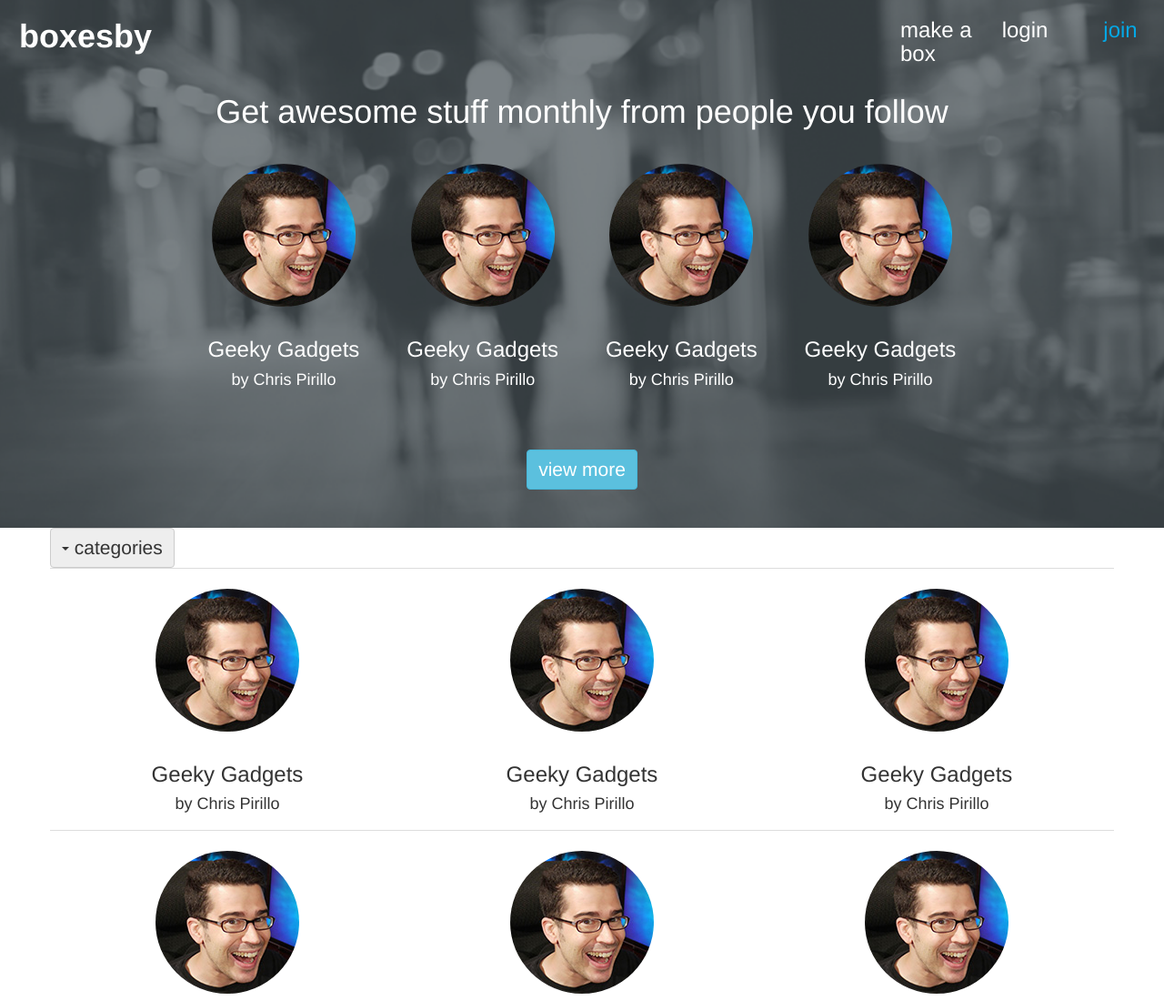
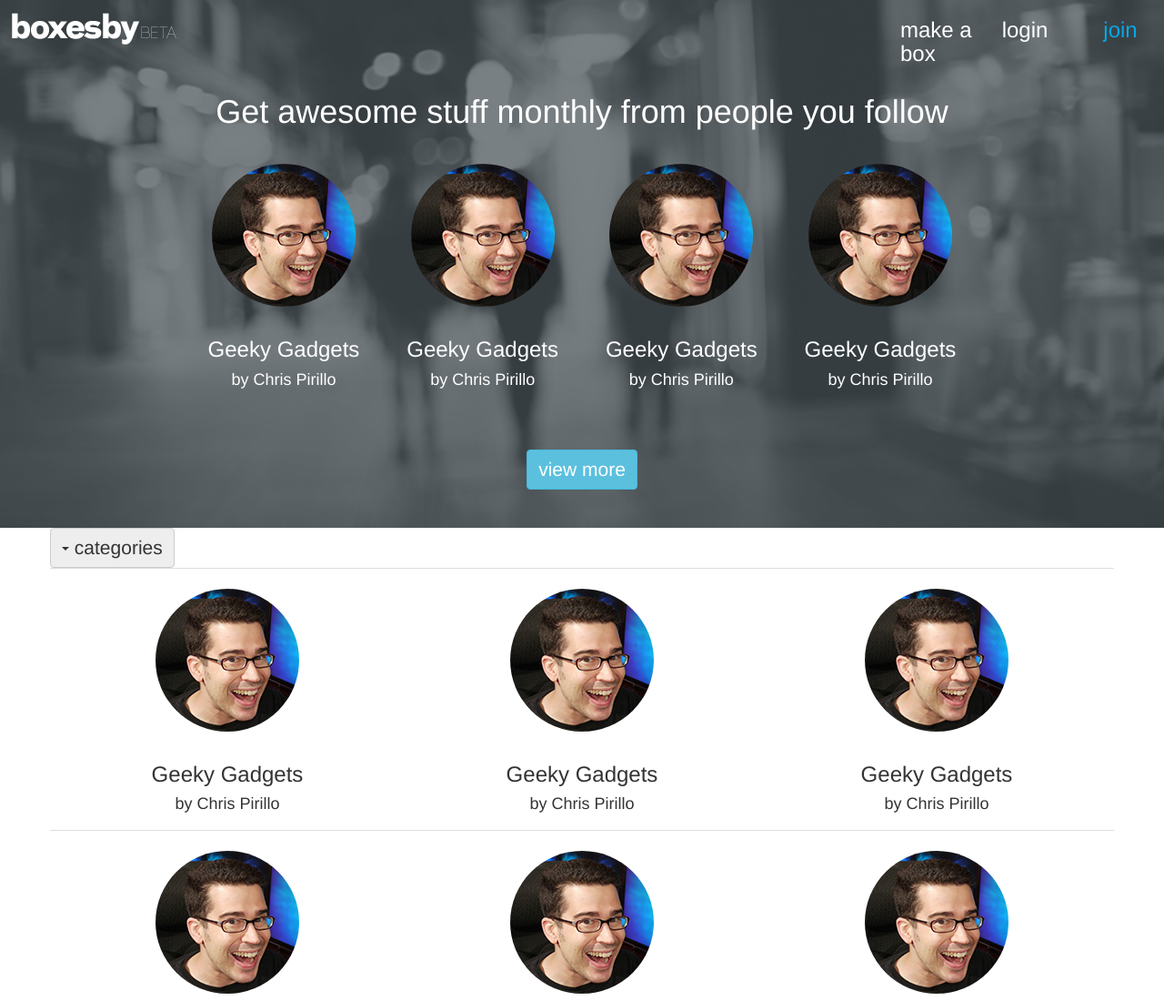
Before and after one commit to henryboldi/boxesby, a plain HTML site: page index.html in a window 1280 px wide. Shown: the top 1100 px of the page at 91% size. Drawn offline with nearby package versions, Linux system fonts and the light colour scheme.

Commit message:
added logo

```diff
--- a/css/style.css
+++ b/css/style.css
@@ -5,8 +5,6 @@ img
 
 .logo
 {
-	color: white;
-	font-weight: bold;
 	margin-left: 1em;
 }
 .headerlinks
--- a/index.html
+++ b/index.html
@@ -14,7 +14,7 @@
 			<div class="row">
 
 				<div class="col-md-9">
-					<h1 class="logo">boxesby</h1>
+					<img src="img/logo.png" alt="BoxesBy" class="logo">
 				</div>
 
 				<div class="col-md-1"><a href="makeabox.html" class="headerlinks"><h3>make a box</h3></a></div>
```
Also changed, not shown: personsbox.html (+1 -1 lines), img/logo.png (added).
